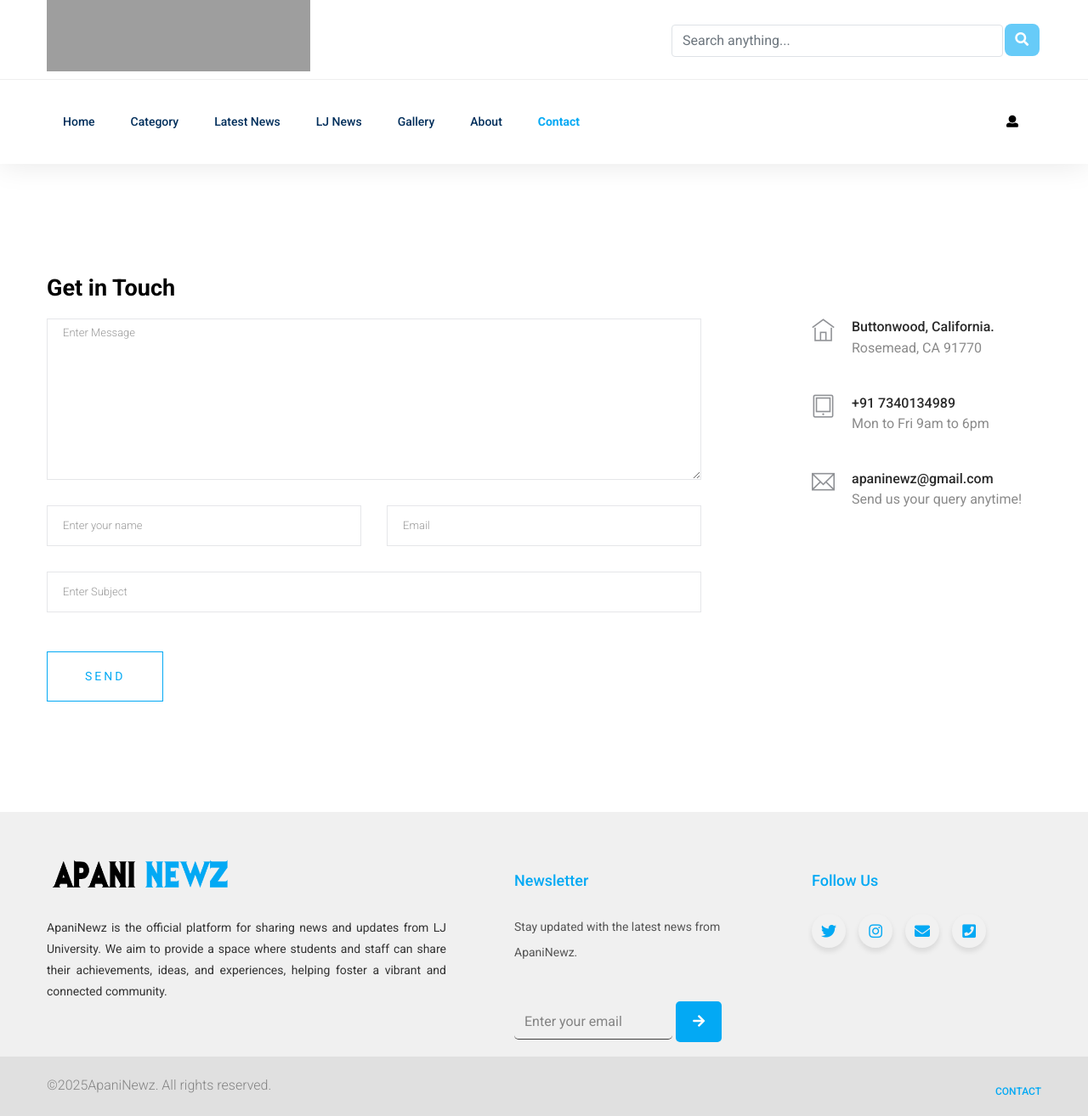
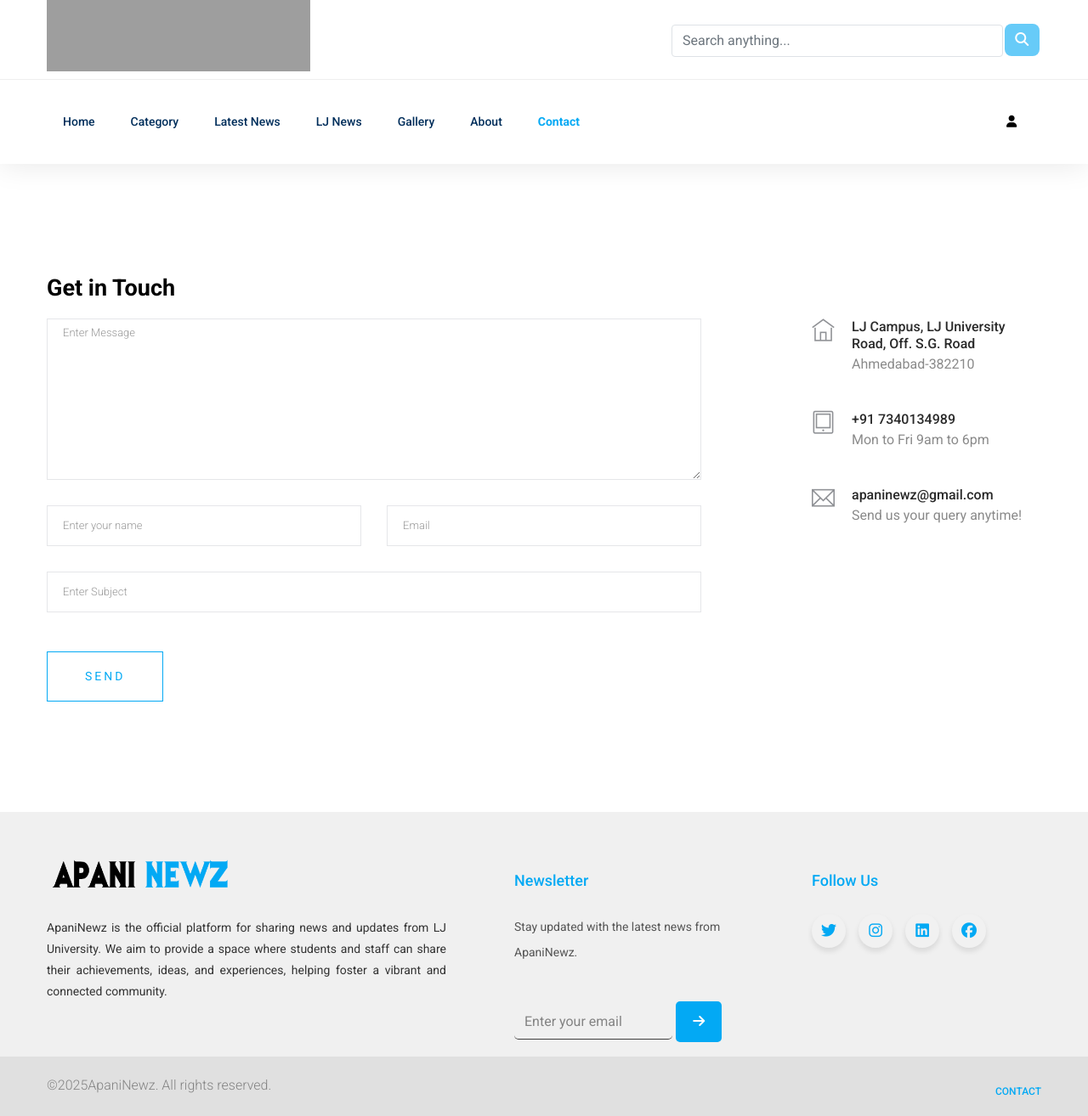
Before and after one commit to umangpatel-12/Apani-News, a Django app: page /Contact in a window 1280 px wide; the page is wider, and only the part inside the window is pictured. Shown: that part at 85% size. Run offline with Django 5.2, Linux system fonts and the light colour scheme; some libraries are stand-ins or nearby versions; grey boxes are pictures that could not be loaded.

Commit message:
Add Social Media Links

```diff
--- a/ApaniNewz/templates/Home/Contact.html
+++ b/ApaniNewz/templates/Home/Contact.html
@@ -314,8 +314,8 @@
           <div class="media contact-info">
             <span class="contact-info__icon"><i class="ti-home"></i></span>
             <div class="media-body">
-              <h3>Buttonwood, California.</h3>
-              <p>Rosemead, CA 91770</p>
+              <h3>LJ Campus, LJ University Road, Off. S.G. Road</h3>
+              <p>Ahmedabad-382210</p>
             </div>
           </div>
           <div class="media contact-info">
--- a/ApaniNewz/templates/Home/main.html
+++ b/ApaniNewz/templates/Home/main.html
@@ -11,6 +11,8 @@
     <link rel="shortcut icon" type="image/x-icon" href="{% static 'assets/img/favicon.ico' %} " />
 
     <!-- CSS here -->
+    <link rel="stylesheet" href="https://cdnjs.cloudflare.com/ajax/libs/font-awesome/4.7.0/css/font-awesome.min.css" />
+
     <link rel="stylesheet" href="{% static 'assets/css/bootstrap.min.css' %} " />
     <link rel="stylesheet" href="{% static 'assets/css/owl.carousel.min.css' %} " />
     <link rel="stylesheet" href="{% static 'assets/css/ticker-style.css' %} " />
@@ -282,6 +284,9 @@
               </div>
             </div>
 
+            <!-- Font Awesome 6 CDN -->
+            <link rel="stylesheet" href="https://cdnjs.cloudflare.com/ajax/libs/font-awesome/6.5.0/css/all.min.css" />
+
             <!-- Instagram Feed -->
             <div class="col-xl-3 col-lg-3 col-md-5 col-sm-6">
               <div class="single-footer-caption mb-50 mt-60">
@@ -289,10 +294,11 @@
                   <h4 style="font-size: 18px; color: #03A9F4;">Follow Us</h4>
                 </div>
                 <div class="footer-social-modern">
-                  <a href="#" class="social-icon-modern"><i class="fab fa-twitter"></i></a>
-                  <a href="#" class="social-icon-modern"><i class="fab fa-instagram"></i></a>
-                  <a href="#" class="social-icon-modern"><i class="fa fa-envelope"></i></a>
-                  <a href="#" class="social-icon-modern"><i class="fa fa-phone-square" aria-hidden="true"></i></a>
+                  <a href="https://x.com/lj_university" class="social-icon-modern"><i class="fab fa-twitter"></i></a>
+                  <a href="https://www.instagram.com/lj_university/?igsh=bXowdjN6YTU4eXI4#" class="social-icon-modern"><i class="fab fa-instagram"></i></a>
+
+                  <a href="https://www.linkedin.com/company/ljuniversity/" class="social-icon-modern"><i class="fab fa-linkedin"></i></a>
+                  <a href="https://www.facebook.com/ljuniversityofficial" class="social-icon-modern" target="_blank"><i class="fa-brands fa-facebook"></i></a>
                 </div>
               </div>
             </div>
```
